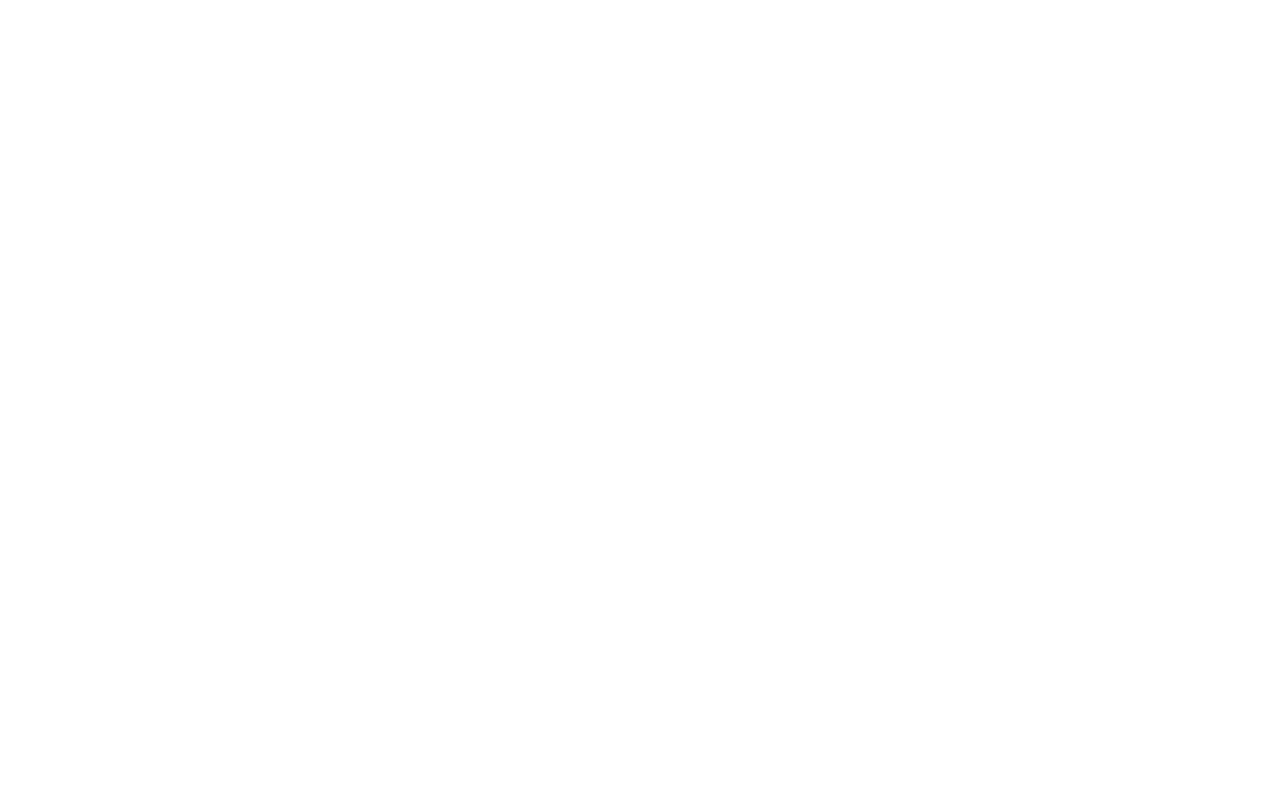
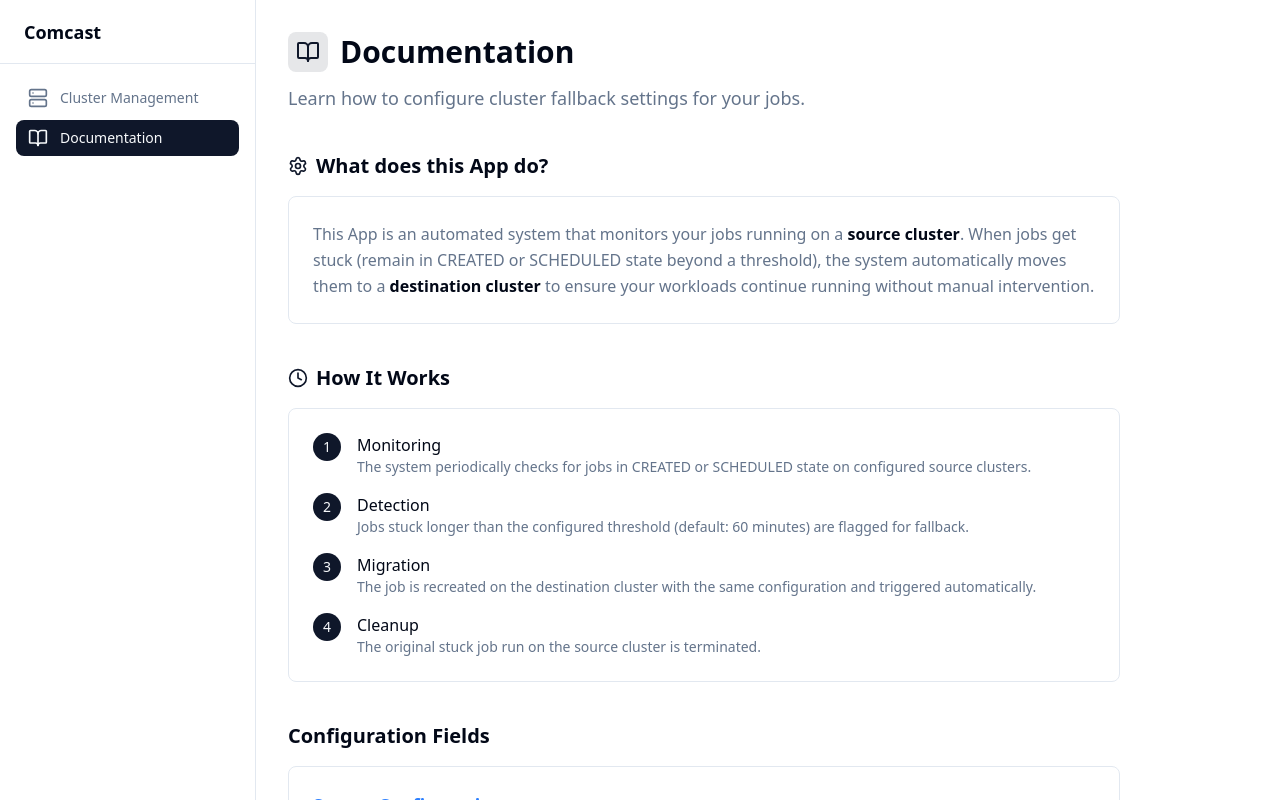
Before and after one commit to truefoundry/comcast-cluster-management, a React (Vite) app in the folder frontend/: page /docs in a window 1280 px wide. Before the commit this address had no page. Built offline with nearby package versions, Linux system fonts and the light colour scheme.

Commit message:
feat: add user documentation

```diff
--- a/frontend/src/components/ui/sidebar.tsx
+++ b/frontend/src/components/ui/sidebar.tsx
@@ -1,6 +1,6 @@
 import { cn } from "@/lib/utils";
 import { Link, useLocation } from "react-router-dom";
-import {  Server } from "lucide-react";
+import { Server, BookOpen } from "lucide-react";
 
 interface SidebarProps {
   className?: string;
@@ -8,6 +8,7 @@
 
 const navigation = [
   { name: "Cluster Management", href: "/", icon: Server },
+  { name: "Documentation", href: "/docs", icon: BookOpen },
 ];
 
 export const Sidebar = ({ className }: SidebarProps) => {
--- /dev/null
+++ b/frontend/src/pages/documentation/index.tsx
@@ -0,0 +1,166 @@
+import { BookOpen, Settings, ArrowRight, Clock } from "lucide-react"
+
+const Documentation = () => {
+  return (
+    <div className="p-8 max-w-4xl">
+      {/* Header */}
+      <div className="mb-10">
+        <div className="flex items-center gap-3 mb-3">
+          <div className="p-2 rounded-lg bg-primary/10">
+            <BookOpen className="h-6 w-6 text-primary" />
+          </div>
+          <h1 className="text-3xl font-bold">Documentation</h1>
+        </div>
+        <p className="text-muted-foreground text-lg">
+          Learn how to configure cluster fallback settings for your jobs.
+        </p>
+      </div>
+
+      {/* What is Cluster Fallback */}
+      <section className="mb-10">
+        <h2 className="text-xl font-semibold mb-4 flex items-center gap-2">
+          <Settings className="h-5 w-5 text-primary" />
+          What does this App do?
+        </h2>
+        <div className="bg-card border rounded-lg p-6">
+          <p className="text-muted-foreground leading-relaxed">
+            This App is an automated system that monitors your jobs running on a
+            <strong className="text-foreground"> source cluster</strong>. When jobs get stuck
+            (remain in CREATED or SCHEDULED state beyond a threshold), the system automatically
+            moves them to a <strong className="text-foreground">destination cluster</strong> to
+            ensure your workloads continue running without manual intervention.
+          </p>
+        </div>
+      </section>
+
+      {/* How It Works */}
+      <section className="mb-10">
+        <h2 className="text-xl font-semibold mb-4 flex items-center gap-2">
+          <Clock className="h-5 w-5 text-primary" />
+          How It Works
+        </h2>
+        <div className="bg-card border rounded-lg p-6">
+          <ol className="space-y-4">
+            <li className="flex gap-4">
+              <span className="flex-shrink-0 w-7 h-7 rounded-full bg-primary text-primary-foreground flex items-center justify-center text-sm font-medium">1</span>
+              <div>
+                <p className="font-medium">Monitoring</p>
+                <p className="text-muted-foreground text-sm">The system periodically checks for jobs in CREATED or SCHEDULED state on configured source clusters.</p>
+              </div>
+            </li>
+            <li className="flex gap-4">
+              <span className="shrink-0 w-7 h-7 rounded-full bg-primary text-primary-foreground flex items-center justify-center text-sm font-medium">2</span>
+              <div>
+                <p className="font-medium">Detection</p>
+                <p className="text-muted-foreground text-sm">Jobs stuck longer than the configured threshold (default: 60 minutes) are flagged for fallback.</p>
+              </div>
+            </li>
+            <li className="flex gap-4">
+              <span className="flex-shrink-0 w-7 h-7 rounded-full bg-primary text-primary-foreground flex items-center justify-center text-sm font-medium">3</span>
+              <div>
+                <p className="font-medium">Migration</p>
+                <p className="text-muted-foreground text-sm">The job is recreated on the destination cluster with the same configuration and triggered automatically.</p>
+              </div>
+            </li>
+            <li className="flex gap-4">
+              <span className="flex-shrink-0 w-7 h-7 rounded-full bg-primary text-primary-foreground flex items-center justify-center text-sm font-medium">4</span>
+              <div>
+                <p className="font-medium">Cleanup</p>
+                <p className="text-muted-foreground text-sm">The original stuck job run on the source cluster is terminated.</p>
+              </div>
+            </li>
+          </ol>
+        </div>
+      </section>
+
+      {/* Configuration Fields */}
+      <section className="mb-10">
+        <h2 className="text-xl font-semibold mb-4">Configuration Fields</h2>
+
+        {/* Source Configuration */}
+        <div className="bg-card border rounded-lg p-6 mb-4">
+          <h3 className="font-semibold text-lg mb-4 text-blue-500 dark:text-blue-400">
+            Source Configuration
+          </h3>
+          <p className="text-muted-foreground mb-4 text-sm">
+            Defines where to monitor for stuck jobs.
+          </p>
+          <div className="space-y-4">
+            <div className="border-l-2 border-blue-500 pl-4">
+              <p className="font-medium">Source Cluster</p>
+              <p className="text-muted-foreground text-sm">The cluster where your jobs are currently running and being monitored.</p>
+            </div>
+            <div className="border-l-2 border-blue-500 pl-4">
+              <p className="font-medium">Source Workspace</p>
+              <p className="text-muted-foreground text-sm">The workspace within the source cluster to monitor.</p>
+            </div>
+            <div className="border-l-2 border-blue-500/50 pl-4">
+              <p className="font-medium">Job ID <span className="text-xs text-muted-foreground font-normal">(Optional)</span></p>
+              <p className="text-muted-foreground text-sm">
+                Specify a particular job application ID to monitor. If left empty, all jobs in the workspace will be monitored.
+              </p>
+            </div>
+          </div>
+        </div>
+
+        {/* Destination Configuration */}
+        <div className="bg-card border rounded-lg p-6">
+          <h3 className="font-semibold text-lg mb-4 text-emerald-500 dark:text-emerald-400">
+            Destination Configuration
+          </h3>
+          <p className="text-muted-foreground mb-4 text-sm">
+            Defines where stuck jobs will be moved to.
+          </p>
+          <div className="space-y-4">
+            <div className="border-l-2 border-emerald-500 pl-4">
+              <p className="font-medium">Destination Cluster</p>
+              <p className="text-muted-foreground text-sm">The fallback cluster where stuck jobs will be recreated.</p>
+            </div>
+            <div className="border-l-2 border-emerald-500 pl-4">
+              <p className="font-medium">Destination Workspace</p>
+              <p className="text-muted-foreground text-sm">The workspace in the destination cluster where jobs will run.</p>
+            </div>
+          </div>
+        </div>
+      </section>
+
+      {/* Creating a Configuration */}
+      <section className="mb-10">
+        <h2 className="text-xl font-semibold mb-4 flex items-center gap-2">
+          <ArrowRight className="h-5 w-5 text-primary" />
+          Creating a Configuration
+        </h2>
+        <div className="bg-card border rounded-lg p-6">
+          <ol className="space-y-3 text-muted-foreground">
+            <li className="flex gap-3">
+              <span className="text-primary font-medium">1.</span>
+              Navigate to <strong className="text-foreground">Cluster Management</strong> from the sidebar.
+            </li>
+            <li className="flex gap-3">
+              <span className="text-primary font-medium">2.</span>
+              Click the <strong className="text-foreground">Create Configuration</strong> button.
+            </li>
+            <li className="flex gap-3">
+              <span className="text-primary font-medium">3.</span>
+              Select a <strong className="text-foreground">Source Cluster</strong> and <strong className="text-foreground">Workspace</strong> to monitor.
+            </li>
+            <li className="flex gap-3">
+              <span className="text-primary font-medium">4.</span>
+              (Optional) Enter a specific <strong className="text-foreground">Job ID</strong> or leave empty to monitor all jobs.
+            </li>
+            <li className="flex gap-3">
+              <span className="text-primary font-medium">5.</span>
+              Select a <strong className="text-foreground">Destination Cluster</strong> and <strong className="text-foreground">Workspace</strong> for fallback.
+            </li>
+            <li className="flex gap-3">
+              <span className="text-primary font-medium">6.</span>
+              Click <strong className="text-foreground">Create</strong> to save the configuration.
+            </li>
+          </ol>
+        </div>
+      </section>
+    </div>
+  )
+}
+
+export default Documentation
--- a/frontend/src/routes/routes.tsx
+++ b/frontend/src/routes/routes.tsx
@@ -1,6 +1,7 @@
 import type { RouteObject } from "react-router-dom"
 import MainLayout from "@/layout/MainLayout"
 import ClusterManagement from "@/pages/cluster-management"
+import Documentation from "@/pages/documentation"
 
 const routes: RouteObject[] = [
   {
@@ -10,6 +11,10 @@
         index: true,
         element: <ClusterManagement />,
       },
+      {
+        path: "docs",
+        element: <Documentation />,
+      },
     ],
   },
 ]
```
